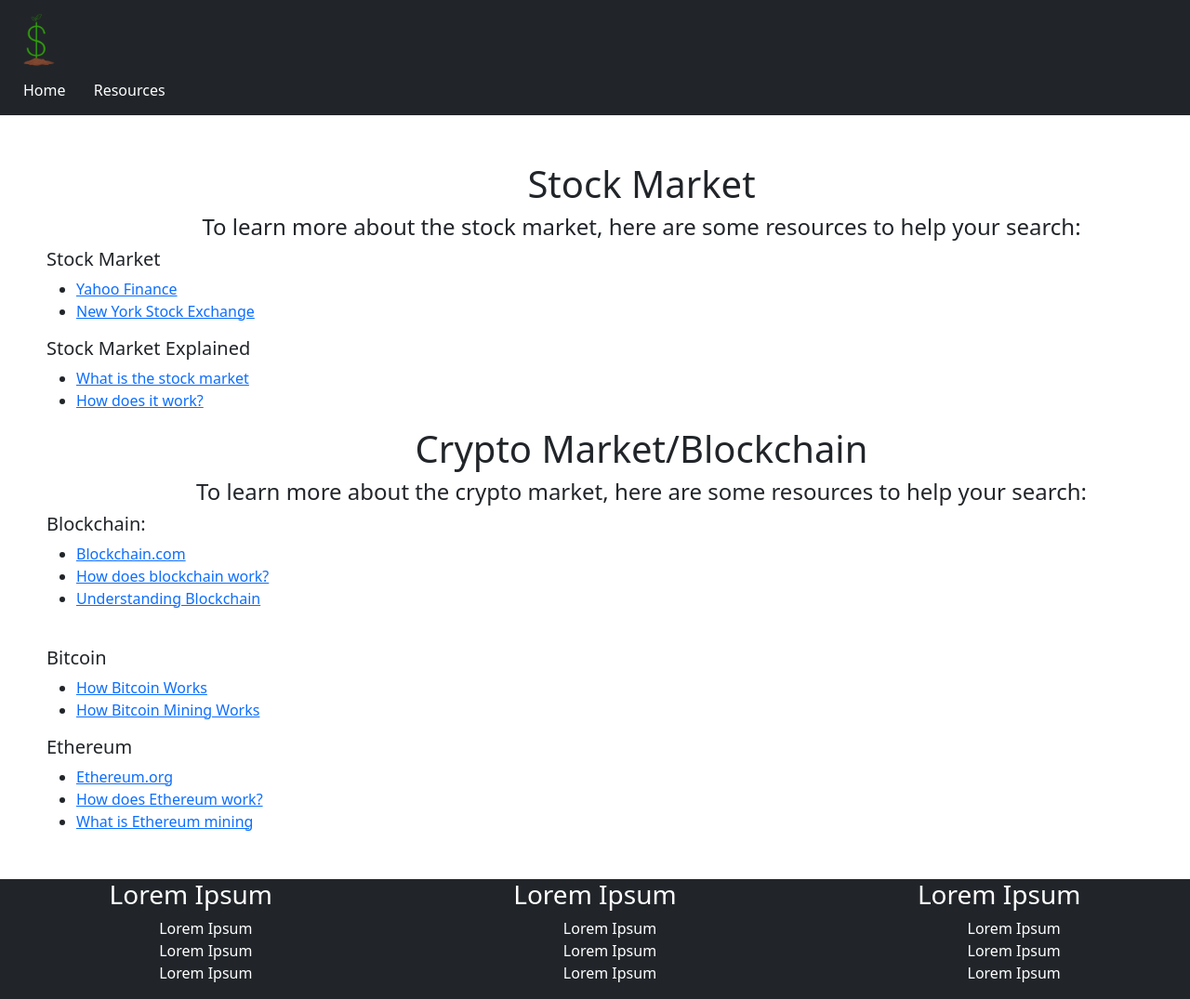
After one commit to IzMo2000/SproutWealth, a Flask app: page /resources in a window 1280 px wide; the page is wider, and only the part inside the window is pictured. The commit adds this page. Shown: that part at 93% size. Run offline with Flask 3, Linux system fonts and the light colour scheme; parts of the project's set-up code (start-up, migrations or seed data) failed here and were passed over.

Commit message:
Finished Frontend

```diff
--- a/app.py
+++ b/app.py
@@ -66,6 +66,9 @@
                            stock_low=most_recent_data['3. low'],stock_close=most_recent_data['4. close'], crypto_high=12,
                            crypto_low=10)
 
+@app.route("/resources", methods=['GET'])
+def resource_page():
+    return render_template('resources.html')
 
 # define route to update_server, connecting git repo to PythonAnywhere
 @app.route("/update_server", methods=['POST'])
--- a/static/style.css
+++ b/static/style.css
@@ -2,6 +2,11 @@
 body{
     height: 100%;
 }
+
+.navbar_logo{
+    width: 5%;
+}
+
 .text_dark_bg{
     color: white;
     list-style: none;
@@ -29,8 +34,21 @@
     width: 100%;
 }
 
+@media screen and (max-width: 1000px){
+    .navbar_logo{
+        width: 10%;
+    }
+
+}
 
 /* Home Page CSS */
+
+.welcome_text{
+    background-color: rgb(252, 252, 252);
+    text-align: center;
+    opacity: 80%;
+    width: 50%;
+}
 
 .home_landing_page{
     margin: 50px;
@@ -41,6 +59,14 @@
     margin: auto;
     padding: 15%;
     width: 75%;
+}
+
+.search_explanation{
+    text-align: center;
+    color: green;
+    font-weight: 800;
+    background-color: rgb(252, 252, 252);
+    opacity: 80%
 }
 
 .dollar-sign {
@@ -87,6 +113,12 @@
 }
 
 @media screen and (max-width: 1000px){
+
+    .welcome_text{
+        font-size: 24px;
+        width: 75%;
+    }
+
     .user_form_input{
         width: 100%;
     }
@@ -122,3 +154,11 @@
 
 @media screen and (max-width: 1000px){
 }
+
+/* resources.html CSS */
+
+.resources_body{
+    margin: 50px;
+    width: 100%;
+    height: 100%;
+}
--- a/templates/layout.html
+++ b/templates/layout.html
@@ -8,10 +8,10 @@
         <nav>
             <div class="navbar bg-dark">
                 <div class="container-fluid">
-                    <h1 class="navbar-brand text_dark_bg"> <a class="link_no_decoration" href={{ url_for("home_page") }} style="color: white;"> SproutWealth </a> </h1>
+                     <a class="navbar-brand link_no_decoration" href={{ url_for("home_page") }} > <img class="navbar_logo" src={{ url_for("static", filename="sproutwealth_logo.png") }}>  </a>
                     <div>
-                        <button class="btn button_dark_bg"> Home </button>
-                        <button class="btn button_dark_bg"> Resources </button>
+                        <button class="btn button_dark_bg"> <a class="link_no_decoration" href={{ url_for("home_page") }} style="color: white;"> Home </a></button>
+                        <button class="btn button_dark_bg"> <a class="link_no_decoration" href={{ url_for("resource_page") }} style="color: white;"> Resources </a></button>
                     </div>
                 </div>
             </div>
--- /dev/null
+++ b/templates/resources.html
@@ -0,0 +1,40 @@
+{% extends "layout.html" %}
+{% block content %}
+    <div class="resources_body">
+        <h1 class="text-center"> Stock Market </h1>
+        <h4 class="text-center"> To learn more about the stock market, here are some resources to help your search: </h4>
+        <h5> Stock Market </h5>
+        <ul>
+            <li> <a href="https://finance.yahoo.com" target="_blank"> Yahoo Finance </a> </li>
+            <li> <a href="https://www.nyse.com/index" target="_blank"> New York Stock Exchange </a> </li>
+        </ul>
+
+        <h5> Stock Market Explained </h5>
+            <ul>
+                <li> <a href="https://www.investopedia.com/terms/s/stockmarket.asp" target="_blank"> What is the stock market </a> </li>
+                <li> <a href="https://www.forbes.com/advisor/investing/what-is-the-stock-market/" target="_blank"> How does it work? </a> </li>
+            </ul>
+
+        <h1 class="text-center"> Crypto Market/Blockchain </h1>
+        <h4 class="text-center"> To learn more about the crypto market, here are some resources to help your search: </h4>
+        <h5> Blockchain: </h5>
+        <ul>
+            <li> <a href="https://www.blockchain.com" target="_blank"> Blockchain.com </a> </li>
+            <li> <a href="https://www.investopedia.com/terms/b/blockchain.asp" target="_blank"> How does blockchain work? </a> </li>
+            <li> <a href="https://www.forbes.com/advisor/investing/cryptocurrency/what-is-blockchain/" target="_blank"> Understanding Blockchain </a> </li>
+        </ul>
+        <br>
+        <h5> Bitcoin </h5>
+            <ul>
+                <li> <a href="https://www.investopedia.com/terms/b/bitcoin.asp#:~:text=Unlike%20fiat%20currency%2C%20Bitcoin%20is,new%20bitcoins%20into%20the%20system." target="_blank"> How Bitcoin Works </a> </li>
+                <li> <a href="https://www.investopedia.com/tech/how-does-bitcoin-mining-work/" target="_blank"> How Bitcoin Mining Works </a> </li>
+            </ul>
+
+        <h5> Ethereum </h5>
+            <ul>
+                <li> <a href="https://ethereum.org/en/what-is-ethereum/" target="_blank"> Ethereum.org </a> </li>
+                <li> <a href="https://www.investopedia.com/terms/e/ethereum.asp" target="_blank"> How does Ethereum work? </a> </li>
+                <li> <a href="https://www.simplilearn.com/tutorials/blockchain-tutorial/ethereum-mining#:~:text=In%20simple%20words%2C%20Ethereum%20Mining,get%20approved%20by%20the%20miners." target="_blank"> What is Ethereum mining </a> </li>
+            </ul>
+    </div>
+{% endblock content %}
```
Also changed, not shown: templates/home.html (+8 -17 lines), templates/result.html (+14 -14 lines), static/arrowDown.png (renamed from .github/arrowDown.png), static/sproutwealth_logo.png (added).
